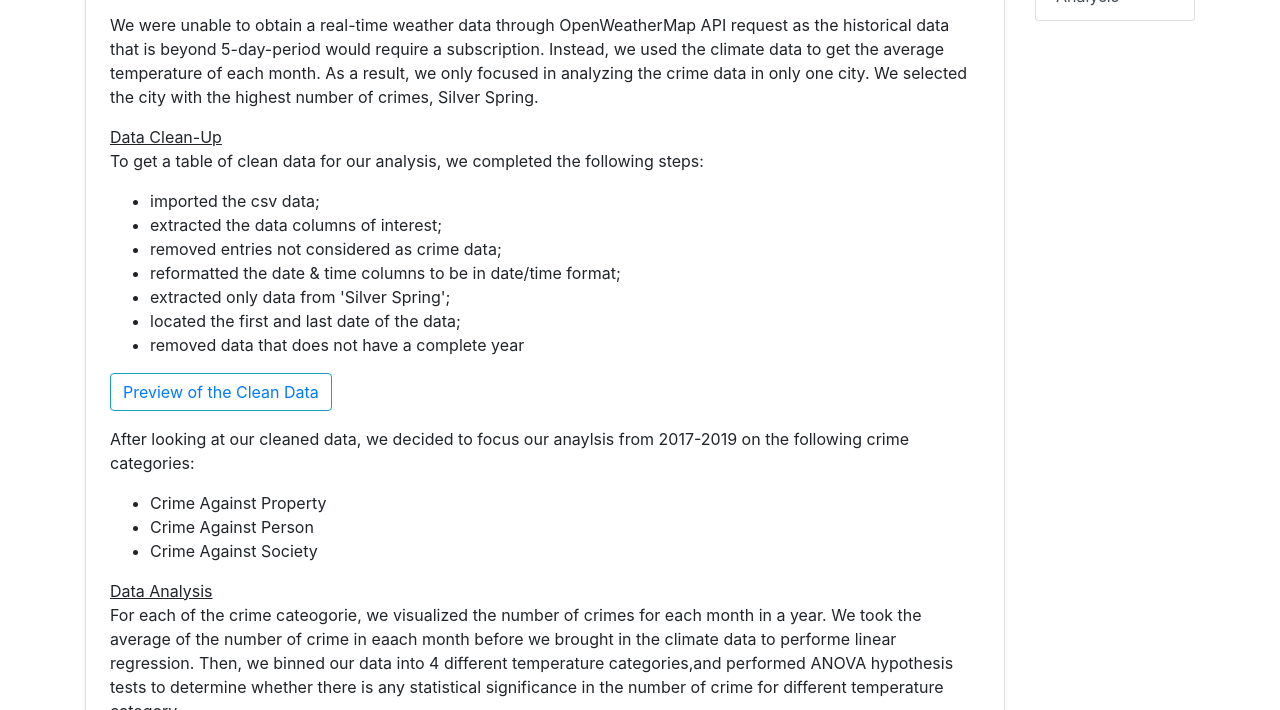
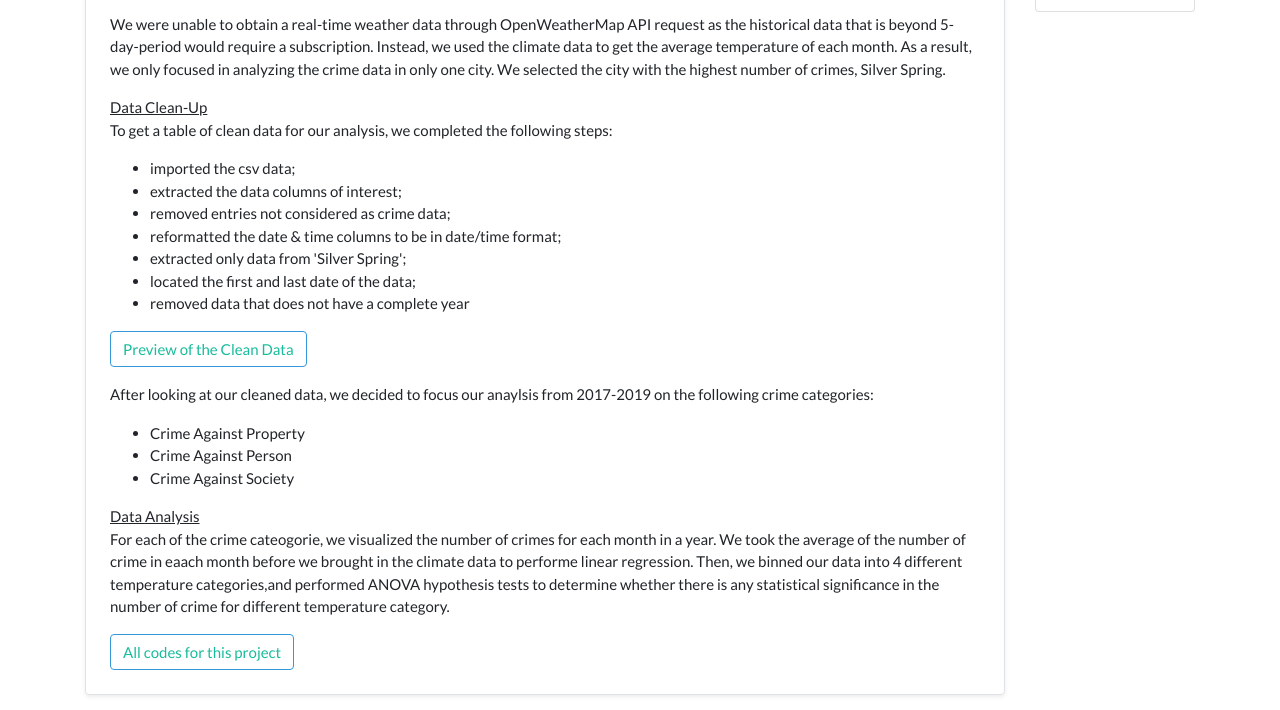
Before and after one commit to ckunakom/MD_crime_weather, a plain HTML site: page crime_weather_method.html in a window 1280 px wide. Shown: the part 223-933 px from the top of the page. Drawn offline with nearby package versions, Linux system fonts and the light colour scheme; the site is published under a folder, as on GitHub Pages, so addresses that start at the root find nothing.

Commit message:
fixed stylesheet path

```diff
--- a/crime_weather_method.html
+++ b/crime_weather_method.html
@@ -6,10 +6,8 @@
   <title>Crime & Weather</title>
   <link rel="icon" type="image/png" href="asset/icon.png">
   <link rel="stylesheet" href="https://stackpath.bootstrapcdn.com/bootstrap/4.3.1/css/bootstrap.min.css" integrity="sha384-ggOyR0iXCbMQv3Xipma34MD+dH/1fQ784/j6cY/iJTQUOhcWr7x9JvoRxT2MZw1T" crossorigin="anonymous">
-  <link rel="stylesheet" href="/css/flatly.css">
+  <link rel="stylesheet" href="css/flatly.css">
 </head>
-
-
 
 
 <body>
```
Also changed, not shown: crime_weather_data.html (+1 -1 lines), crime_weather_results-analysis.html (+1 -1 lines), index.html (+1 -3 lines).
